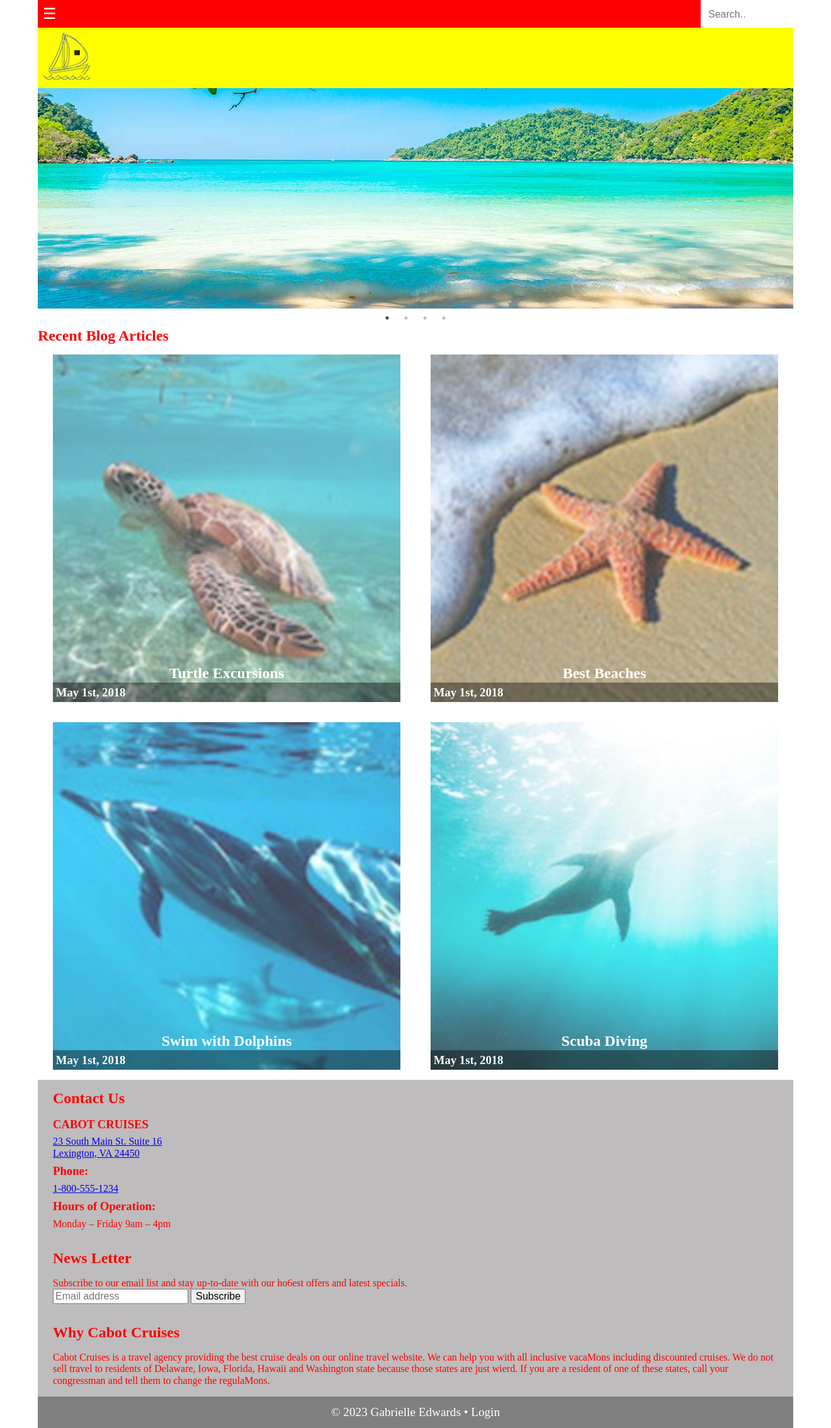
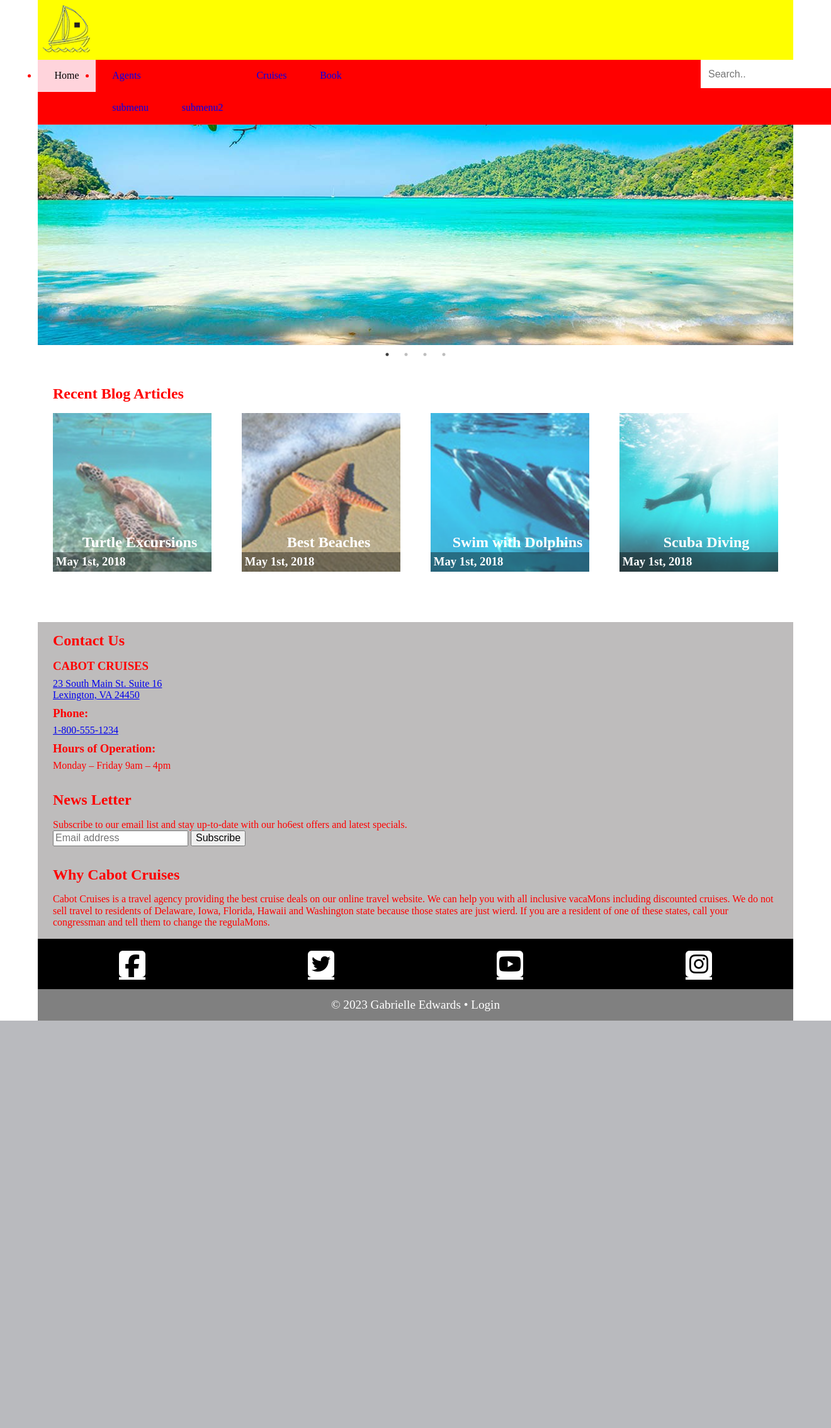
Before and after one commit to DocSmudge/DGM3760, a PHP site: page / in a window 1320 px wide; the page is wider, and only the part inside the window is pictured. Shown: that part at 63% size. After the commit the page ends 1621 px from the top of that part, so only its background shows below. Run offline with PHP 8.4, Linux system fonts and the light colour scheme; some libraries are stand-ins or nearby versions.

Commit message:
working on updating nav bar for large screens

```diff
--- a/unit01/index.html
+++ b/unit01/index.html
@@ -11,7 +11,10 @@
       type="text/css"
       href="slick-1.8.1/slick/slick-theme.css"
     />
-
+    <script
+    src="https://kit.fontawesome.com/40944757d2.js"
+    crossorigin="anonymous"
+  ></script>
     <title>Cabot Cruises</title>
   </head>
   <body>
@@ -186,6 +189,12 @@
       regulaMons.</p>
   </div>
 </div><!--end footerdiv-->
+<div class="socialDiv">
+  <a href="#" class="fa-brands fa-square-facebook"></a>
+  <a href="#" class="fa-brands fa-square-twitter"></a>
+  <a href="#" class="fa-brands fa-square-youtube"></a>
+  <a href="#" class="fa-brands fa-square-instagram"></a>
+</div>
 <footer>&copy; 2023 Gabrielle Edwards • Login</footer>
     </main>
 
--- a/unit01/scss/_large.scss
+++ b/unit01/scss/_large.scss
@@ -2,4 +2,16 @@
     body {
         color: red;
     }
-} // end media query
+    main {
+        div.cards {
+            div.card1,
+            div.card2,
+            div.card3,
+            div.card4 {
+                flex-basis: 21%;
+                // margin: 1rem 2%;
+            }
+        }
+    }
+}
+// end media query
--- a/unit01/scss/_medium.scss
+++ b/unit01/scss/_medium.scss
@@ -1,10 +1,43 @@
 @media only screen and(min-width:35rem) {
     body {
         color: purple;
-        //   div.contactDiv,
-        //     div.newsDiv,
-        //     div.whyDiv {
-        //         flex-basis: 29%;
-        //         margin: 1rem 2%;
+        margin: auto;
+        header {
+            order: 1;
+        }
+        div#navWrapper {
+            order: 2;
+
+            nav {
+                button {
+                    display: none;
+                }
+                ul {
+                    display: flex;
+                }
+            }
+            main {
+                div.cards {
+                    div.card1,
+                    div.card2,
+                    div.card3,
+                    div.card4 {
+                        flex-basis: 29%;
+                        // margin: 1rem 2%;
+                    }
+                }
+
+                div.footerDiv {
+                    display: flex;
+                    flex-direction: row;
+                    div.contactDiv,
+                    div.newsDiv,
+                    div.whyDiv {
+                        flex-basis: 29%;
+                        margin: 1rem 2%;
+                    }
+                }
+            }
+        } // end media query
     }
-} // end media query
+}
--- a/unit01/scss/_small.scss
+++ b/unit01/scss/_small.scss
@@ -99,6 +99,13 @@ body {
 
 main {
     order: 3;
+    div.articleDiv {
+        margin-top: 4rem;
+        margin-bottom: 4rem;
+        h2 {
+            margin-left: 1.5rem;
+        }
+    }
     div.cards {
         display: flex;
         flex-wrap: wrap;
@@ -108,6 +115,7 @@ main {
         div.card4 {
             flex-basis: 46%;
             margin: 1rem 2%;
+
             position: relative;
 
             a {
@@ -177,6 +185,21 @@ main {
             }
         }
     }
+    div.socialDiv {
+        background-color: black;
+        display: flex;
+        padding: 1rem 0;
+
+        a {
+            flex-basis: 25%;
+            text-align: center;
+            color: white;
+            font-size: 3rem;
+        }
+        a:hover {
+            color: orange;
+        }
+    } // end social div
     footer {
         // max-width: 71.25rem;
         text-align: center;
--- a/unit01/style/style.css
+++ b/unit01/style/style.css
@@ -496,6 +496,13 @@ body div#navWrapper nav ul.open {
 main {
   order: 3;
 }
+main div.articleDiv {
+  margin-top: 4rem;
+  margin-bottom: 4rem;
+}
+main div.articleDiv h2 {
+  margin-left: 1.5rem;
+}
 main div.cards {
   display: flex;
   flex-wrap: wrap;
@@ -584,6 +591,20 @@ main div.footerDiv div.newsDiv h2 {
 main div.footerDiv div.whyDiv h2 {
   margin-bottom: 1rem;
 }
+main div.socialDiv {
+  background-color: black;
+  display: flex;
+  padding: 1rem 0;
+}
+main div.socialDiv a {
+  flex-basis: 25%;
+  text-align: center;
+  color: white;
+  font-size: 3rem;
+}
+main div.socialDiv a:hover {
+  color: orange;
+}
 main footer {
   text-align: center;
   background-color: gray;
@@ -599,10 +620,45 @@ main footer {
 @media only screen and (min-width: 560px) and (min-width: 35rem) {
   body {
     color: purple;
+    margin: auto;
+  }
+  body header {
+    order: 1;
+  }
+  body div#navWrapper {
+    order: 2;
+  }
+  body div#navWrapper nav button {
+    display: none;
+  }
+  body div#navWrapper nav ul {
+    display: flex;
+  }
+  body div#navWrapper main div.cards div.card1,
+body div#navWrapper main div.cards div.card2,
+body div#navWrapper main div.cards div.card3,
+body div#navWrapper main div.cards div.card4 {
+    flex-basis: 29%;
+  }
+  body div#navWrapper main div.footerDiv {
+    display: flex;
+    flex-direction: row;
+  }
+  body div#navWrapper main div.footerDiv div.contactDiv,
+body div#navWrapper main div.footerDiv div.newsDiv,
+body div#navWrapper main div.footerDiv div.whyDiv {
+    flex-basis: 29%;
+    margin: 1rem 2%;
   }
 }
 @media only screen and (min-width: 1028px) and (min-width: 65rem) {
   body {
     color: red;
   }
+  main div.cards div.card1,
+main div.cards div.card2,
+main div.cards div.card3,
+main div.cards div.card4 {
+    flex-basis: 21%;
+  }
 }/*# sourceMappingURL=style.css.map */
```
Also changed, not shown: 1 other file.
